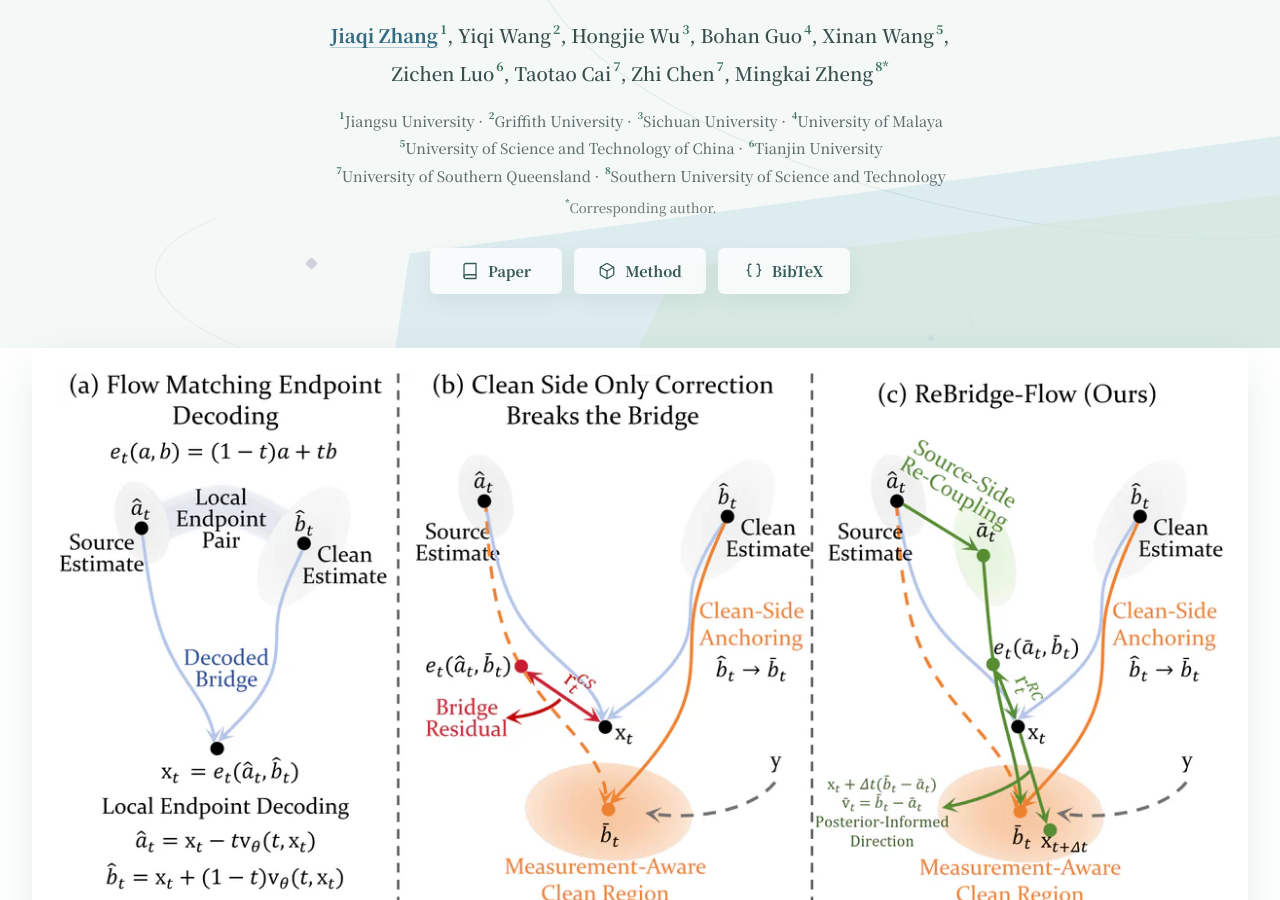
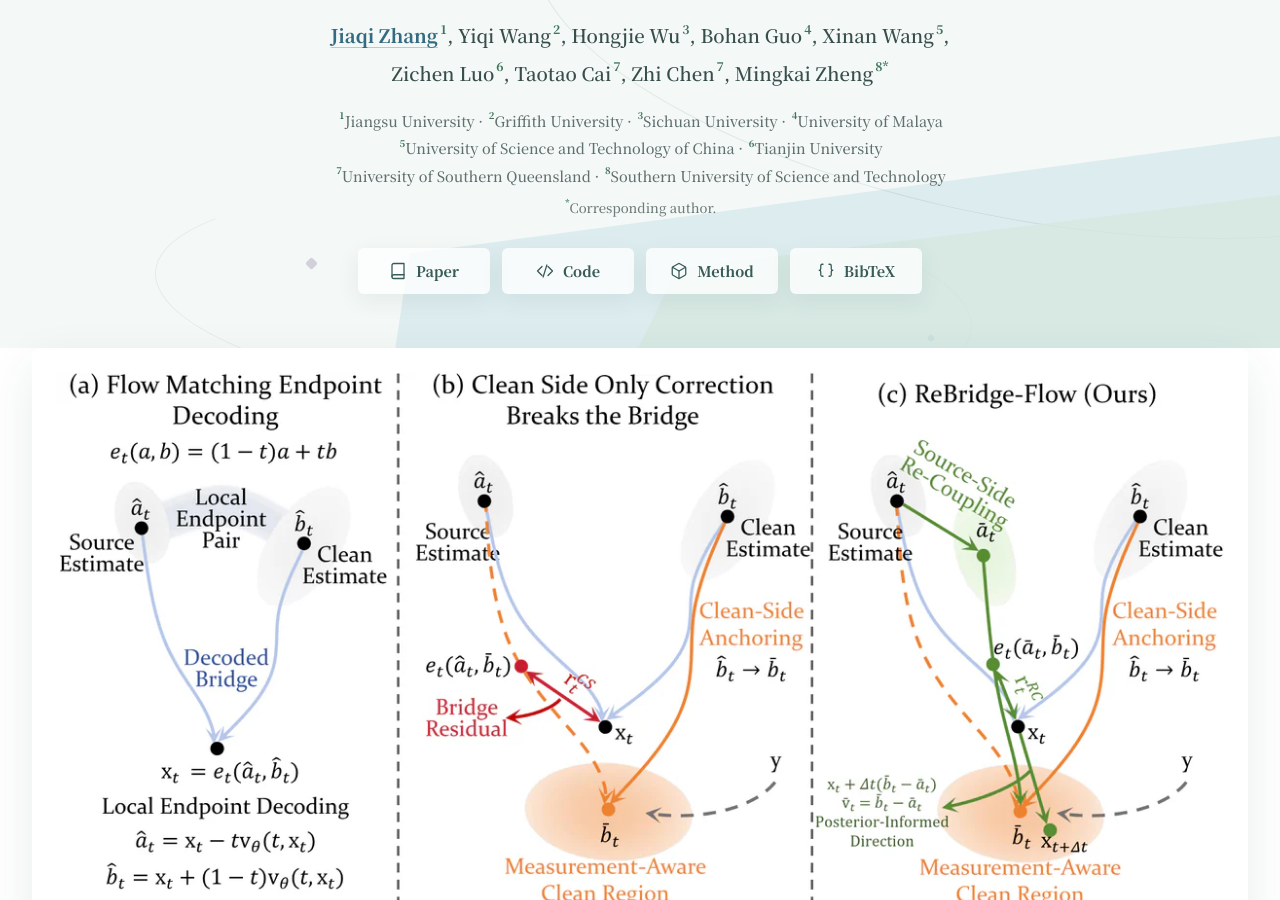
Before and after one commit to JiaqiZhang-Sengoku/JiaqiZhang-Sengoku.github.io, a Jekyll site: the page built from Web/ReBridge-Flow/index.html, in a window 1280 px wide and 900 px high, scrolled down 363 px. Built offline with Jekyll 4.4.1, drawn with Linux system fonts in a browser that asks for light colours.

Commit message:
20260707

```diff
--- a/Web/ReBridge-Flow/index.html
+++ b/Web/ReBridge-Flow/index.html
@@ -76,6 +76,10 @@ layout: null
           <a class="project-link" href="#abstract">
             <svg viewBox="0 0 24 24" aria-hidden="true"><path d="M4 19.5A2.5 2.5 0 0 1 6.5 17H20"></path><path d="M6.5 2H20v20H6.5A2.5 2.5 0 0 1 4 19.5v-15A2.5 2.5 0 0 1 6.5 2Z"></path></svg>
             <span>Paper</span>
+          </a>
+          <a class="project-link" href="https://github.com/JiaqiZhang-Sengoku/ReBridge-Flow" target="_blank" rel="noreferrer">
+            <svg viewBox="0 0 24 24" aria-hidden="true"><path d="m16 18 6-6-6-6"></path><path d="m8 6-6 6 6 6"></path><path d="m14.5 4-5 16"></path></svg>
+            <span>Code</span>
           </a>
           <a class="project-link" href="#method">
             <svg viewBox="0 0 24 24" aria-hidden="true"><path d="M21 16V8a2 2 0 0 0-1-1.73l-7-4a2 2 0 0 0-2 0l-7 4A2 2 0 0 0 3 8v8a2 2 0 0 0 1 1.73l7 4a2 2 0 0 0 2 0l7-4A2 2 0 0 0 21 16Z"></path><path d="m3.3 7 8.7 5 8.7-5"></path><path d="M12 22V12"></path></svg>
```
Also changed, not shown: _pages/includes/pub.md (+1 -1 lines).
